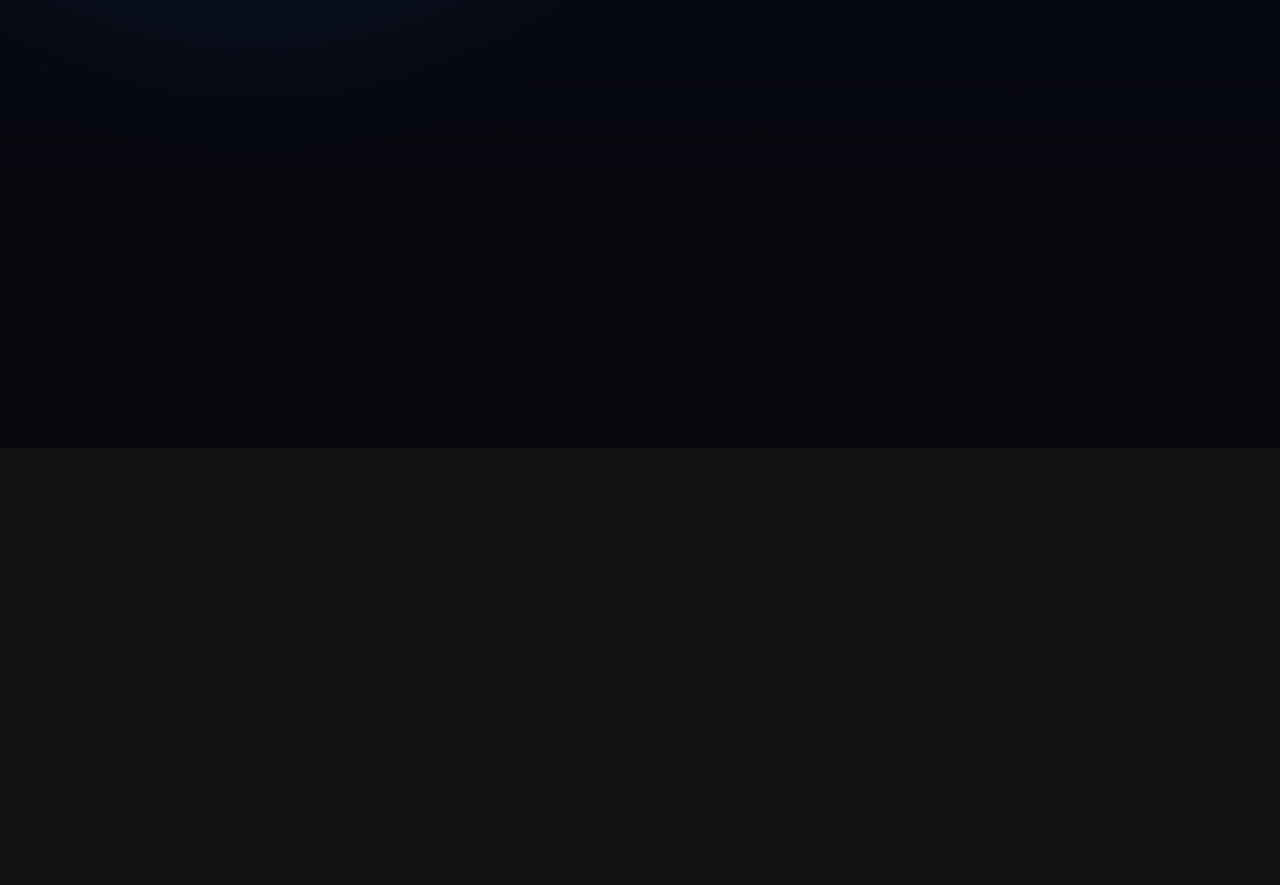
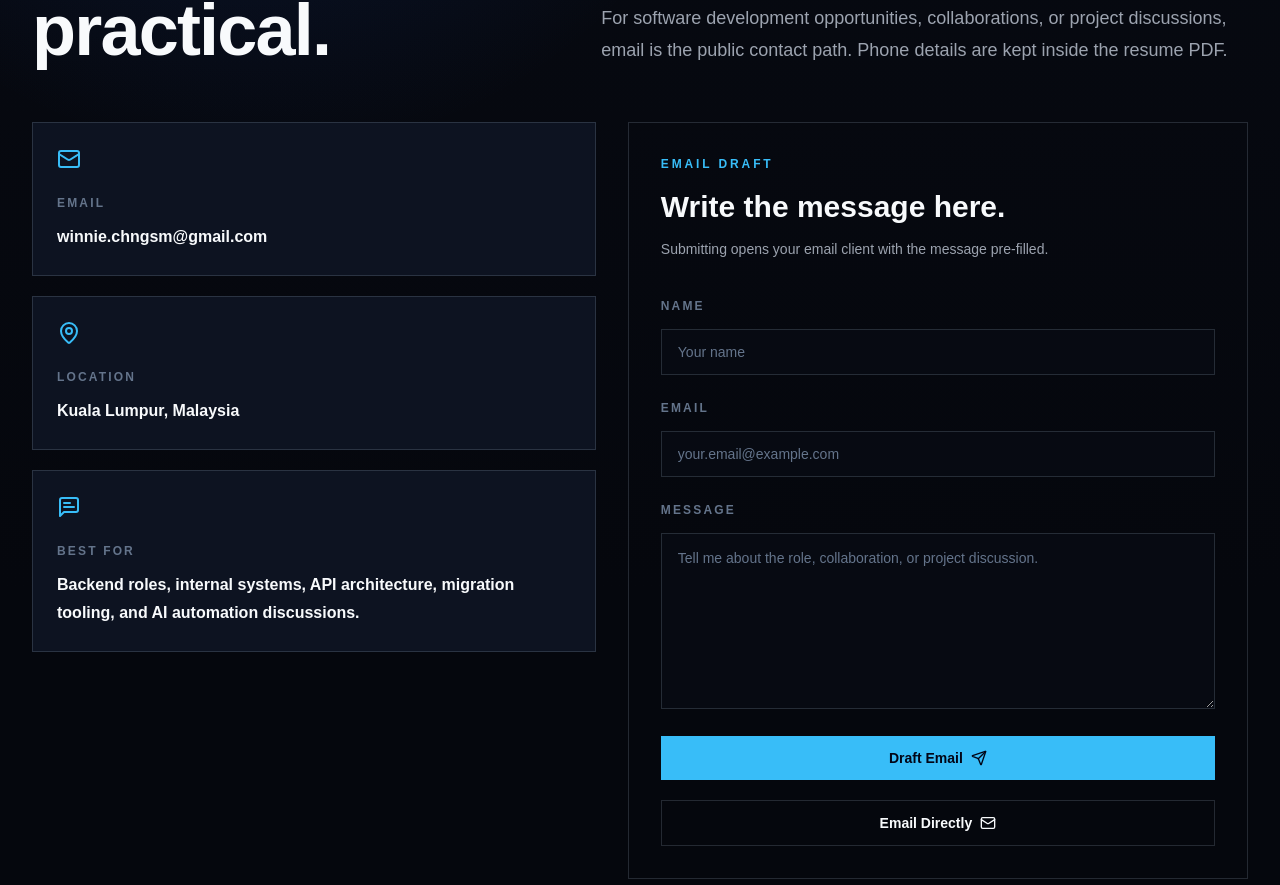
Before and after one commit to winnie080700/winnie080700, a Next.js app: page /contact in a window 1280 px wide. Shown: the part 353-1238 px from the top of the page. Before the commit the page ends 801 px from the top, so only its background shows below. Built offline with nearby package versions, Linux system fonts and the light colour scheme.

Commit message:
Build contact email page

```diff
--- /dev/null
+++ b/app/contact/contact-form.tsx
@@ -0,0 +1,109 @@
+"use client";
+
+import { FormEvent, useMemo, useState } from "react";
+import { Mail, Send } from "lucide-react";
+import { profile } from "@/data/portfolio";
+
+export function ContactForm() {
+  const [name, setName] = useState("");
+  const [email, setEmail] = useState("");
+  const [message, setMessage] = useState("");
+
+  const mailtoHref = useMemo(() => {
+    const subject = encodeURIComponent(`Portfolio inquiry from ${name || "visitor"}`);
+    const body = encodeURIComponent(
+      [`Name: ${name}`, `Email: ${email}`, "", message].join("\n"),
+    );
+
+    return `mailto:${profile.email}?subject=${subject}&body=${body}`;
+  }, [email, message, name]);
+
+  function handleSubmit(event: FormEvent<HTMLFormElement>) {
+    event.preventDefault();
+    window.location.href = mailtoHref;
+  }
+
+  return (
+    <form className="space-y-5" onSubmit={handleSubmit}>
+      <Field
+        label="Name"
+        onChange={setName}
+        placeholder="Your name"
+        value={name}
+      />
+      <Field
+        label="Email"
+        onChange={setEmail}
+        placeholder="your.email@example.com"
+        type="email"
+        value={email}
+      />
+      <div>
+        <label
+          className="text-xs font-semibold uppercase tracking-[0.18em] text-portfolio-subtle"
+          htmlFor="message"
+        >
+          Message
+        </label>
+        <textarea
+          className="mt-3 min-h-44 w-full resize-y border border-portfolio-line bg-portfolio-background px-4 py-3 text-sm leading-6 text-portfolio-ink outline-none transition placeholder:text-portfolio-subtle focus:border-portfolio-accent"
+          id="message"
+          onChange={(event) => setMessage(event.target.value)}
+          placeholder="Tell me about the role, collaboration, or project discussion."
+          required
+          value={message}
+        />
+      </div>
+      <button
+        className="inline-flex w-full items-center justify-center gap-2 bg-portfolio-accent px-5 py-3 text-sm font-semibold text-slate-950 transition hover:bg-sky-300"
+        type="submit"
+      >
+        Draft Email
+        <Send className="size-4" aria-hidden="true" />
+      </button>
+      <a
+        className="inline-flex w-full items-center justify-center gap-2 border border-portfolio-line px-5 py-3 text-sm font-semibold text-portfolio-ink transition hover:border-portfolio-accent hover:text-portfolio-accent"
+        href={`mailto:${profile.email}`}
+      >
+        Email Directly
+        <Mail className="size-4" aria-hidden="true" />
+      </a>
+    </form>
+  );
+}
+
+function Field({
+  label,
+  onChange,
+  placeholder,
+  type = "text",
+  value,
+}: {
+  label: string;
+  onChange: (value: string) => void;
+  placeholder: string;
+  type?: string;
+  value: string;
+}) {
+  const id = label.toLowerCase();
+
+  return (
+    <div>
+      <label
+        className="text-xs font-semibold uppercase tracking-[0.18em] text-portfolio-subtle"
+        htmlFor={id}
+      >
+        {label}
+      </label>
+      <input
+        className="mt-3 w-full border border-portfolio-line bg-portfolio-background px-4 py-3 text-sm text-portfolio-ink outline-none transition placeholder:text-portfolio-subtle focus:border-portfolio-accent"
+        id={id}
+        onChange={(event) => onChange(event.target.value)}
+        placeholder={placeholder}
+        required
+        type={type}
+        value={value}
+      />
+    </div>
+  );
+}
--- a/app/contact/page.tsx
+++ b/app/contact/page.tsx
@@ -1,11 +1,88 @@
-import { PagePlaceholder } from "@/components/page-placeholder";
+import Link from "next/link";
+import { Mail, MapPin, MessageSquareText } from "lucide-react";
+import { ContactForm } from "./contact-form";
+import { profile } from "@/data/portfolio";
 
 export default function ContactPage() {
   return (
-    <PagePlaceholder
-      checkpoint="Checkpoint 7"
-      title="Contact Me"
-      description="The email-focused contact experience will be built in a later checkpoint."
-    />
+    <main className="mx-auto w-full max-w-7xl px-5 py-20 sm:px-8">
+      <section className="grid gap-10 lg:grid-cols-[0.9fr_1.1fr] lg:items-end">
+        <div>
+          <p className="section-kicker">Contact Me</p>
+          <h1 className="mt-6 text-5xl font-semibold tracking-tight text-portfolio-ink sm:text-7xl">
+            Start with email. Keep it practical.
+          </h1>
+        </div>
+        <p className="max-w-2xl text-lg leading-8 text-portfolio-muted">
+          For software development opportunities, collaborations, or project
+          discussions, email is the public contact path. Phone details are kept
+          inside the resume PDF.
+        </p>
+      </section>
+
+      <section className="mt-14 grid gap-8 lg:grid-cols-[1fr_1.1fr]">
+        <div className="space-y-5">
+          <ContactTile
+            icon={<Mail className="size-6" aria-hidden="true" />}
+            label="Email"
+            value={profile.email}
+            href={`mailto:${profile.email}`}
+          />
+          <ContactTile
+            icon={<MapPin className="size-6" aria-hidden="true" />}
+            label="Location"
+            value={profile.location}
+          />
+          <ContactTile
+            icon={<MessageSquareText className="size-6" aria-hidden="true" />}
+            label="Best for"
+            value="Backend roles, internal systems, API architecture, migration tooling, and AI automation discussions."
+          />
+        </div>
+
+        <div className="border border-portfolio-line bg-portfolio-lift/70 p-6 sm:p-8">
+          <p className="section-kicker">Email Draft</p>
+          <h2 className="mt-4 text-3xl font-semibold text-portfolio-ink">
+            Write the message here.
+          </h2>
+          <p className="mt-3 text-sm leading-6 text-portfolio-muted">
+            Submitting opens your email client with the message pre-filled.
+          </p>
+          <div className="mt-8">
+            <ContactForm />
+          </div>
+        </div>
+      </section>
+    </main>
   );
 }
+
+function ContactTile({
+  icon,
+  label,
+  value,
+  href,
+}: {
+  icon: React.ReactNode;
+  label: string;
+  value: string;
+  href?: string;
+}) {
+  const content = (
+    <div className="border border-portfolio-line bg-portfolio-soft p-6 transition hover:border-portfolio-accent/70">
+      <div className="text-portfolio-accent">{icon}</div>
+      <p className="mt-6 text-xs font-semibold uppercase tracking-[0.18em] text-portfolio-subtle">
+        {label}
+      </p>
+      <p className="mt-3 text-base font-semibold leading-7 text-portfolio-ink">
+        {value}
+      </p>
+    </div>
+  );
+
+  if (!href) {
+    return content;
+  }
+
+  return <Link href={href}>{content}</Link>;
+}
```
